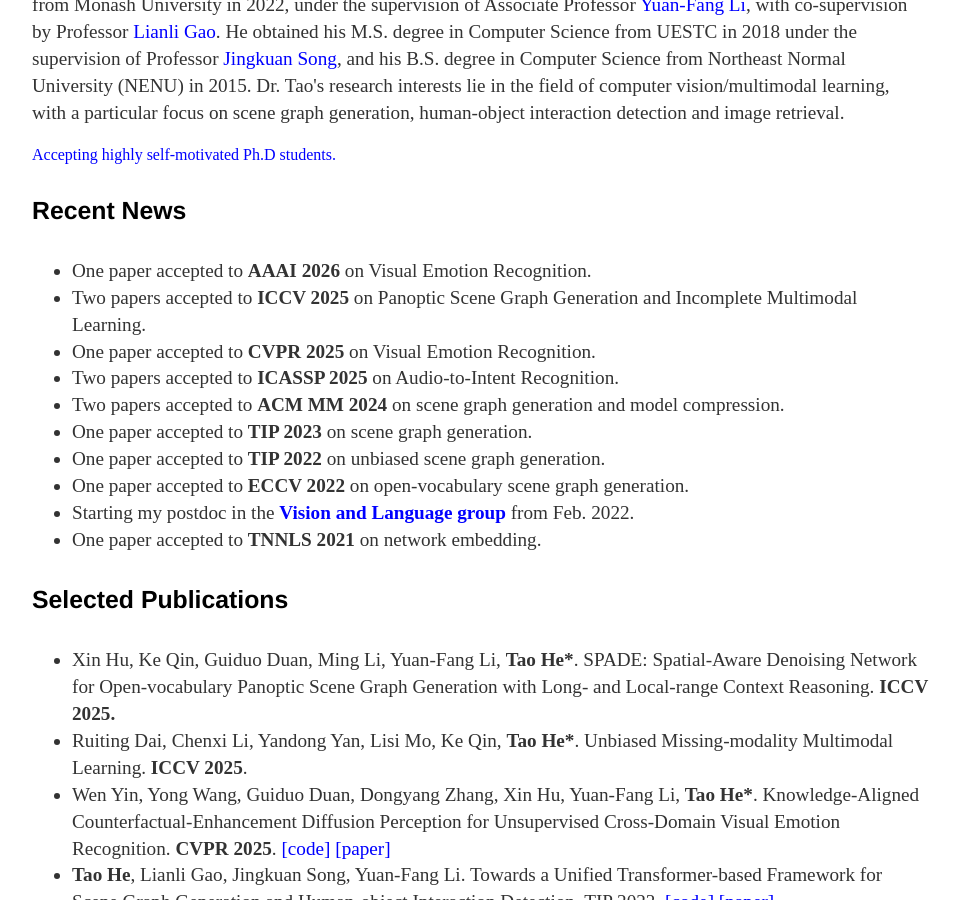
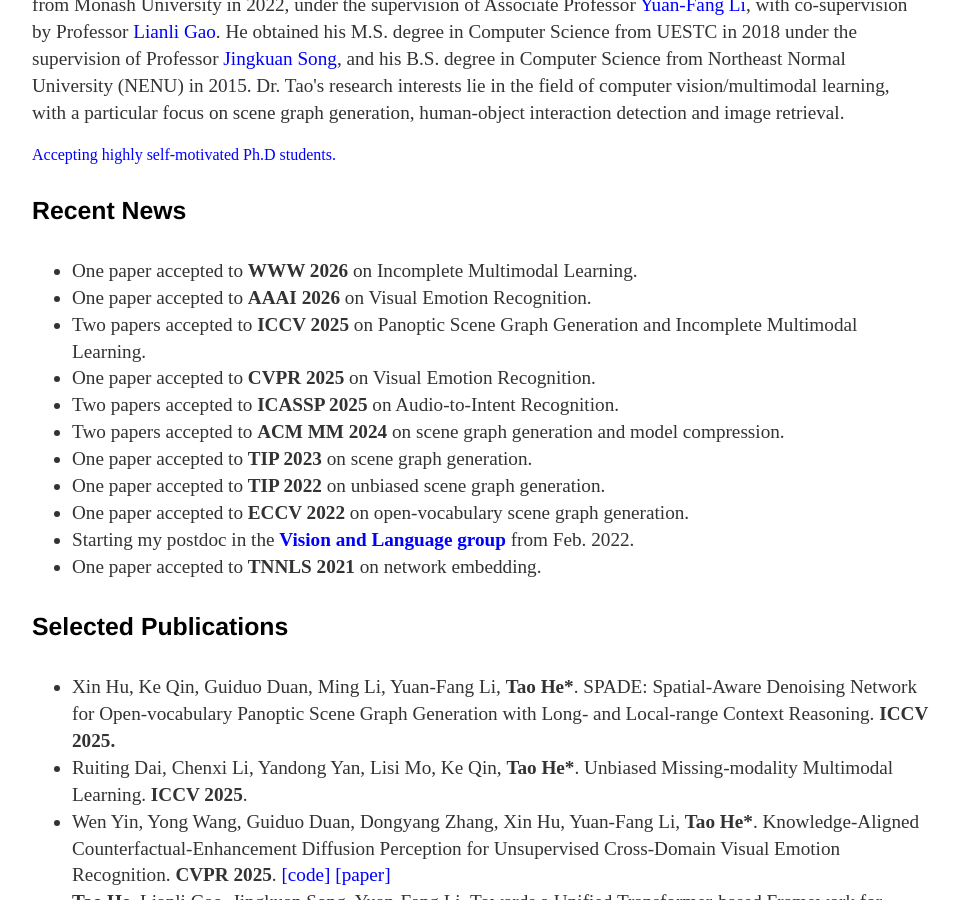
Before and after one commit to ht014/ht014.github.io, a Jekyll site: the page built from index.html, in a window 1280 px wide and 900 px high, scrolled down 429 px. Shown: the whole window, without its empty margins (160-1118 px from the left). Built offline with Jekyll 4.4.1, drawn with Linux system fonts in a browser that asks for light colours.

Commit message:
Add news item for WWW 2026 paper acceptance
Added a new news item about a paper accepted to WWW 2026.

```diff
--- a/index.html
+++ b/index.html
@@ -32,6 +32,7 @@
 
 <h4> Recent News</h4>
 <ul>
+	<li>One paper accepted to <strong>WWW 2026</strong> on Incomplete Multimodal Learning.</li>
 	<li>One paper accepted to <strong>AAAI 2026</strong> on Visual Emotion Recognition.</li>
 	<li>Two papers accepted to <strong>ICCV 2025</strong> on Panoptic Scene Graph Generation and Incomplete Multimodal Learning.</li>
 	<li>One paper accepted to <strong>CVPR 2025</strong> on Visual Emotion Recognition.</li>
```
